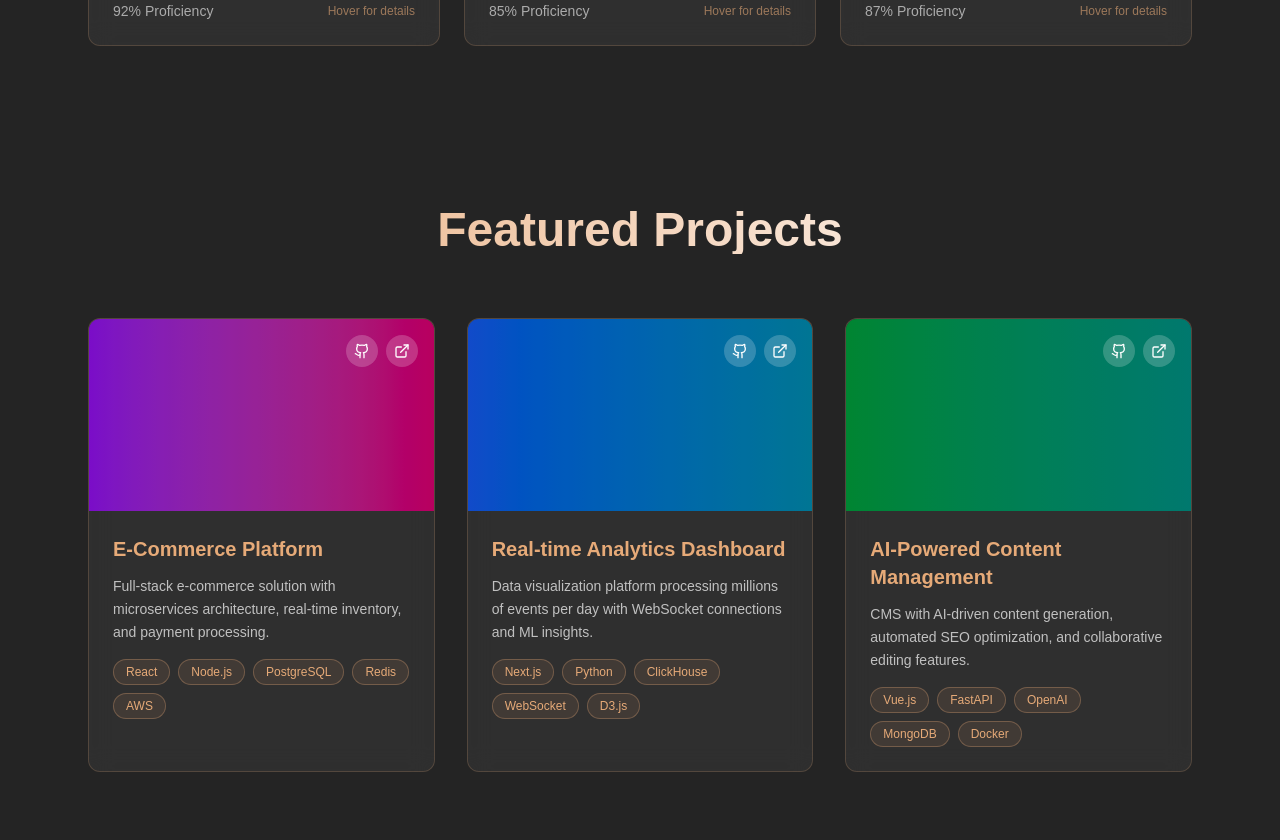
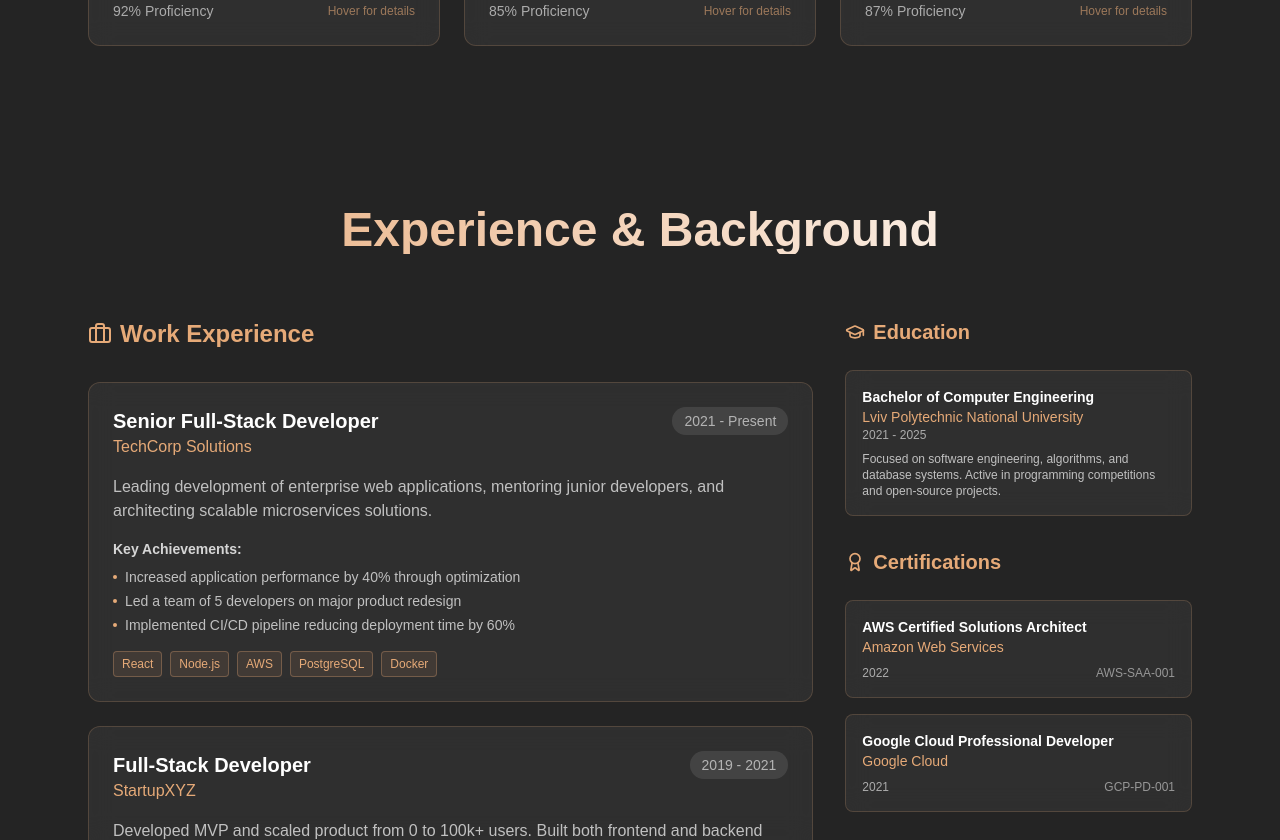
Before and after one commit to Vitaliistf/Vitaliistf.dev, a Next.js app: page / in a window 1280 px wide. Shown: the part 1960-2800 px from the top of the page. Built offline with nearby package versions, Linux system fonts and the light colour scheme.

Commit message:
chore: removed projects section

```diff
--- a/src/components/Navigation.tsx
+++ b/src/components/Navigation.tsx
@@ -1,8 +1,8 @@
-"use client";
+'use client';
 
-import { useState, useEffect } from "react";
-import Image from "next/image";
-import Link from "next/link";
+import { useState, useEffect } from 'react';
+import Image from 'next/image';
+import Link from 'next/link';
 
 interface NavigationProps {
   activeSection: string;
@@ -19,7 +19,7 @@ const Navigation = ({ activeSection, scrollToSection }: NavigationProps) => {
   return (
     <nav
       className={`fixed top-0 left-0 right-0 z-50 transition-all duration-500 ${
-        isLoaded ? "translate-y-0" : "-translate-y-full"
+        isLoaded ? 'translate-y-0' : '-translate-y-full'
       }`}
     >
       <div className="backdrop-blur-md bg-[rgb(36,36,36)]/80 border-b border-[rgb(230,170,120)]/20">
@@ -29,32 +29,27 @@ const Navigation = ({ activeSection, scrollToSection }: NavigationProps) => {
               <Image src="/logo-notext.png" alt="logo" width={60} height={60} />
             </div>
             <div className="flex space-x-8">
-              {[
-                "About",
-                "Skills",
-                "Projects",
-                "Experience",
-                "Telegram",
-                "Contact",
-              ].map((item) => (
+              {['About', 'Skills', 'Experience', 'Telegram', 'Contact'].map(
+                (item) => (
                   <button
                     key={item}
                     onClick={() => scrollToSection(item.toLowerCase())}
                     className={`transition-all duration-300 hover:text-[rgb(230,170,120)] ${
                       activeSection === item.toLowerCase()
-                      ? "text-[rgb(230,170,120)]"
-                      : "text-white/70"
+                        ? 'text-[rgb(230,170,120)]'
+                        : 'text-white/70'
                     }`}
                   >
                     {item}
                   </button>
-              ))}
+                )
+              )}
               <Link
                 href={`/links`}
                 className={`transition-all duration-300 hover:text-[rgb(230,170,120)] ${
-                  activeSection === "links"
-                    ? "text-[rgb(230,170,120)]"
-                    : "text-white/70"
+                  activeSection === 'links'
+                    ? 'text-[rgb(230,170,120)]'
+                    : 'text-white/70'
                 }`}
               >
                 Links
--- a/src/components/PortfolioClient.tsx
+++ b/src/components/PortfolioClient.tsx
@@ -1,16 +1,15 @@
-"use client";
+'use client';
 
-import React, { useState, useEffect } from "react";
+import React, { useState, useEffect } from 'react';
 
-import AnimatedBackground from "./AnimatedBackground";
-import Navigation from "./Navigation";
-import HeroSection from "./HeroSection";
-import AboutSection from "./AboutSection";
-import SkillsSection from "./SkillsSection";
-import ProjectsSection from "./ProjectsSection";
-import ExperienceSection from "./ExperienceSection";
-import TelegramSection from "./TelegramSection";
-import ContactSection from "./ContactSection";
+import AnimatedBackground from './AnimatedBackground';
+import Navigation from './Navigation';
+import HeroSection from './HeroSection';
+import AboutSection from './AboutSection';
+import SkillsSection from './SkillsSection';
+import ExperienceSection from './ExperienceSection';
+import TelegramSection from './TelegramSection';
+import ContactSection from './ContactSection';
 
 interface PortfolioClientProps {
   portfolioData: {
@@ -95,18 +94,17 @@ const PortfolioClient = ({
   portfolioData,
   experienceData,
 }: PortfolioClientProps) => {
-  const [activeSection, setActiveSection] = useState("hero");
+  const [activeSection, setActiveSection] = useState('hero');
 
   useEffect(() => {
     const handleScroll = () => {
       const sections = [
-        "hero",
-        "about",
-        "skills",
-        "projects",
-        "experience",
-        "telegram",
-        "contact",
+        'hero',
+        'about',
+        'skills',
+        'experience',
+        'telegram',
+        'contact',
       ];
       const scrollY = window.scrollY;
 
@@ -124,10 +122,10 @@ const PortfolioClient = ({
       });
     };
 
-    window.addEventListener("scroll", handleScroll);
+    window.addEventListener('scroll', handleScroll);
 
     return () => {
-      window.removeEventListener("scroll", handleScroll);
+      window.removeEventListener('scroll', handleScroll);
     };
   }, []);
 
@@ -141,7 +139,7 @@ const PortfolioClient = ({
 
       window.scrollTo({
         top: offsetPosition,
-        behavior: "smooth",
+        behavior: 'smooth',
       });
     }
   };
@@ -167,8 +165,6 @@ const PortfolioClient = ({
 
       <SkillsSection skills={portfolioData.skills} />
 
-      <ProjectsSection projects={portfolioData.projects} />
-
       <ExperienceSection
         experience={experienceData.experience}
         education={experienceData.education}
--- a/src/components/ProjectsSection.tsx
+++ /dev/null
@@ -1,88 +0,0 @@
-'use client'
-
-import { useState } from 'react';
-import { ExternalLink, Github } from 'lucide-react';
-
-interface Project {
-  id: number;
-  title: string;
-  description: string;
-  tech: string[];
-  gradient: string;
-  github?: string;
-  demo?: string;
-  featured: boolean;
-}
-
-interface ProjectsSectionProps {
-  projects: Project[];
-}
-
-const ProjectsSection = ({ projects }: ProjectsSectionProps) => {
-  const [, setHoveredProject] = useState<number | null>(null);
-
-  return (
-    <section id="projects" className="py-20 relative z-10">
-      <div className="max-w-6xl mx-auto px-6">
-        <h2 className="text-4xl md:text-5xl font-bold mb-16 text-center bg-gradient-to-r from-[rgb(230,170,120)] to-white bg-clip-text text-transparent">
-          Featured Projects
-        </h2>
-        <div className="grid lg:grid-cols-3 gap-8">
-          {projects.filter(project => project.featured).map((project) => (
-            <div
-              key={project.id}
-              className="backdrop-blur-md bg-white/5 rounded-xl border border-[rgb(230,170,120)]/20 overflow-hidden hover:border-[rgb(230,170,120)]/40 transition-all duration-500 hover:scale-105 group cursor-pointer"
-              onMouseEnter={() => setHoveredProject(project.id)}
-              onMouseLeave={() => setHoveredProject(null)}
-            >
-              <div className={`h-48 bg-gradient-to-r ${project.gradient} relative overflow-hidden`}>
-                <div className="absolute inset-0 bg-black/20"></div>
-                <div className="absolute top-4 right-4 flex space-x-2">
-                  {project.github && (
-                    <a
-                      href={project.github}
-                      target="_blank"
-                      rel="noopener noreferrer"
-                      className="w-8 h-8 rounded-full backdrop-blur-md bg-white/20 flex items-center justify-center hover:bg-white/30 transition-all duration-300"
-                      onClick={(e) => e.stopPropagation()}
-                    >
-                      <Github className="w-4 h-4 text-white" />
-                    </a>
-                  )}
-                  {project.demo && (
-                    <a
-                      href={project.demo}
-                      target="_blank"
-                      rel="noopener noreferrer"
-                      className="w-8 h-8 rounded-full backdrop-blur-md bg-white/20 flex items-center justify-center hover:bg-white/30 transition-all duration-300"
-                      onClick={(e) => e.stopPropagation()}
-                    >
-                      <ExternalLink className="w-4 h-4 text-white" />
-                    </a>
-                  )}
-                </div>
-                <div className={`absolute inset-0 bg-[rgb(230,170,120)]/20 opacity-0 group-hover:opacity-100 transition-opacity duration-300`}></div>
-              </div>
-              <div className="p-6">
-                <h3 className="text-xl font-bold mb-3 text-[rgb(230,170,120)]">{project.title}</h3>
-                <p className="text-white/70 mb-4 text-sm leading-relaxed">{project.description}</p>
-                <div className="flex flex-wrap gap-2">
-                  {project.tech.map((tech) => (
-                    <span
-                      key={tech}
-                      className="px-3 py-1 text-xs bg-[rgb(230,170,120)]/10 border border-[rgb(230,170,120)]/30 rounded-full text-[rgb(230,170,120)]"
-                    >
-                      {tech}
-                    </span>
-                  ))}
-                </div>
-              </div>
-            </div>
-          ))}
-        </div>
-      </div>
-    </section>
-  );
-};
-
-export default ProjectsSection;
--- a/src/data/portfolio.json
+++ b/src/data/portfolio.json
@@ -2,7 +2,7 @@
   "personal": {
     "name": "Vitalii Stefaniv",
     "title": "Senior Full-Stack Developer",
-    "description": "crafting scalable web applications with modern technologies",
+    "description": "crafting scalable web applications using modern technologies",
     "email": "vitalii@stefaniv.dev",
     "github": "https://github.com/vitaliistf",
     "linkedin": "https://linkedin.com/in/vitaliistf",
@@ -129,37 +129,5 @@
         { "name": "Testing", "icon": "check-circle" }
       ]
     }
-  ],
-  "projects": [
-    {
-      "id": 1,
-      "title": "E-Commerce Platform",
-      "description": "Full-stack e-commerce solution with microservices architecture, real-time inventory, and payment processing.",
-      "tech": ["React", "Node.js", "PostgreSQL", "Redis", "AWS"],
-      "gradient": "from-purple-600 to-pink-600",
-      "github": "https://github.com/vitaliistf/ecommerce-platform",
-      "demo": "https://ecommerce-demo.stefaniv.dev",
-      "featured": true
-    },
-    {
-      "id": 2,
-      "title": "Real-time Analytics Dashboard",
-      "description": "Data visualization platform processing millions of events per day with WebSocket connections and ML insights.",
-      "tech": ["Next.js", "Python", "ClickHouse", "WebSocket", "D3.js"],
-      "gradient": "from-blue-600 to-cyan-600",
-      "github": "https://github.com/vitaliistf/analytics-dashboard",
-      "demo": "https://analytics-demo.stefaniv.dev",
-      "featured": true
-    },
-    {
-      "id": 3,
-      "title": "AI-Powered Content Management",
-      "description": "CMS with AI-driven content generation, automated SEO optimization, and collaborative editing features.",
-      "tech": ["Vue.js", "FastAPI", "OpenAI", "MongoDB", "Docker"],
-      "gradient": "from-green-600 to-teal-600",
-      "github": "https://github.com/vitaliistf/ai-cms",
-      "demo": "https://cms-demo.stefaniv.dev",
-      "featured": true
-    }
   ]
 }
```
Lines whose indentation alone changed are shown as unchanged.
